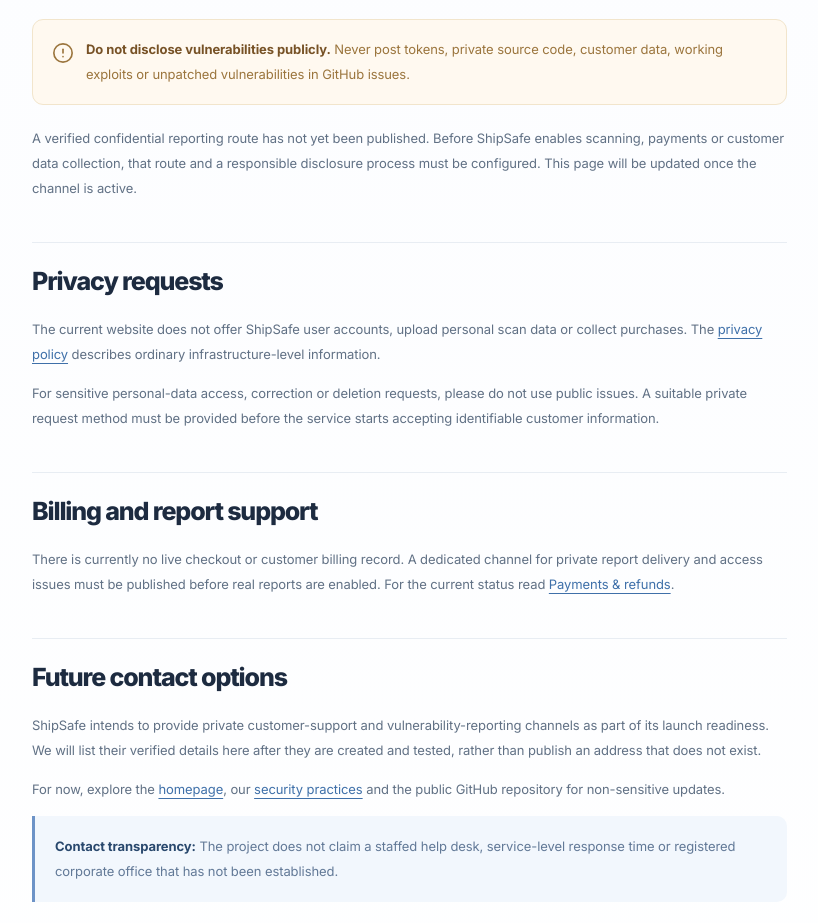
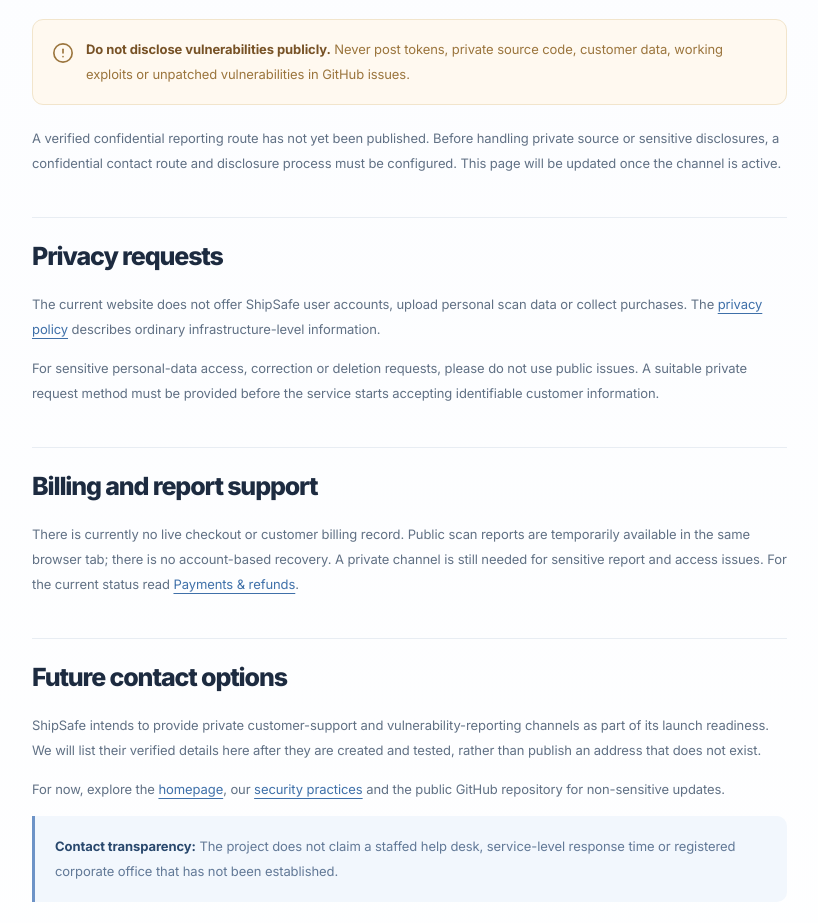
Before and after one commit to helloskyorigin/Safe-sure, a Next.js app: page /contact in a window 1280 px wide. Shown: the part 1284-2207 px from the top of the page, without its empty margins (334-1152 px from the left). Built offline with nearby package versions, Linux system fonts and the light colour scheme.

Commit message:
legal: update reporting and support descriptions for public scanning

```diff
--- a/app/contact/page.tsx
+++ b/app/contact/page.tsx
@@ -42,7 +42,7 @@ export default function ContactPage() {
       <section id="security-reports" className="legal-section">
         <h2>Sensitive security issues</h2>
         <div className="legal-caution"><CircleAlert size={18} aria-hidden="true"/><p><strong>Do not disclose vulnerabilities publicly.</strong> Never post tokens, private source code, customer data, working exploits or unpatched vulnerabilities in GitHub issues.</p></div>
-        <p>A verified confidential reporting route has not yet been published. Before ShipSafe enables scanning, payments or customer data collection, that route and a responsible disclosure process must be configured. This page will be updated once the channel is active.</p>
+        <p>A verified confidential reporting route has not yet been published. Before handling private source or sensitive disclosures, a confidential contact route and disclosure process must be configured. This page will be updated once the channel is active.</p>
       </section>
       <section id="privacy" className="legal-section">
         <h2>Privacy requests</h2>
@@ -51,7 +51,7 @@ export default function ContactPage() {
       </section>
       <section id="billing" className="legal-section">
         <h2>Billing and report support</h2>
-        <p>There is currently no live checkout or customer billing record. A dedicated channel for private report delivery and access issues must be published before real reports are enabled. For the current status read <Link href="/refunds">Payments & refunds</Link>.</p>
+        <p>There is currently no live checkout or customer billing record. Public scan reports are temporarily available in the same browser tab; there is no account-based recovery. A private channel is still needed for sensitive report and access issues. For the current status read <Link href="/refunds">Payments & refunds</Link>.</p>
       </section>
       <section id="updates" className="legal-section">
         <h2>Future contact options</h2>
```
